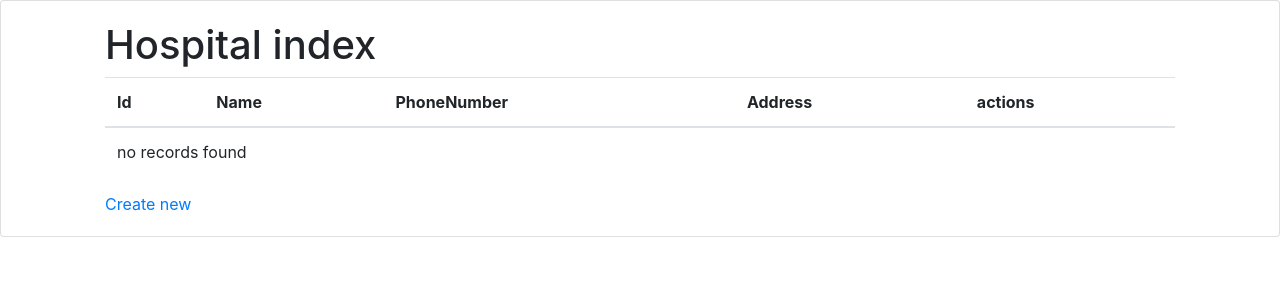
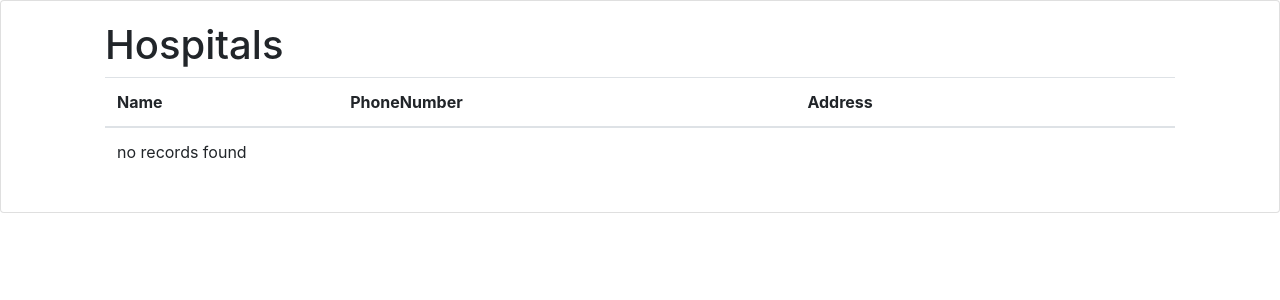
Before and after one commit to chrislebaron/symfony-hospital, a Symfony app: template templates/hospital/index.html.twig in a window 1280 px wide. Shown: the part 56-356 px from the top of the page. Run offline with Twig, Linux system fonts and the light colour scheme; the template is opened without the code that fills it, so the values that code supplies are empty; some libraries are stand-ins or nearby versions.

Commit message:
Updates to hospital index page. Removed id, hid 'Create new' hospital button from non-admins.

```diff
--- a/templates/hospital/index.html.twig
+++ b/templates/hospital/index.html.twig
@@ -3,22 +3,20 @@
 {% block title %}Hospital index{% endblock %}
 
 {% block body %}
-    <h1>Hospital index</h1>
+    <h1>Hospitals</h1>
 
     <table class="table">
         <thead>
             <tr>
-                <th>Id</th>
                 <th>Name</th>
                 <th>PhoneNumber</th>
                 <th>Address</th>
-                <th>actions</th>
+                <th></th>
             </tr>
         </thead>
         <tbody>
         {% for hospital in hospitals %}
             <tr>
-                <td>{{ hospital.id }}</td>
                 <td>{{ hospital.name }}</td>
                 <td>{{ hospital.phoneNumber }}</td>
                 <td>{{ hospital.address }}</td>
@@ -37,5 +35,7 @@
         </tbody>
     </table>
 
-    <a href="{{ path('hospital_new') }}">Create new</a>
+    {% if is_granted('ROLE_ADMIN') %}
+        <a href="{{ path('hospital_new') }}">Create new</a>
+    {% endif %}
 {% endblock %}
```
